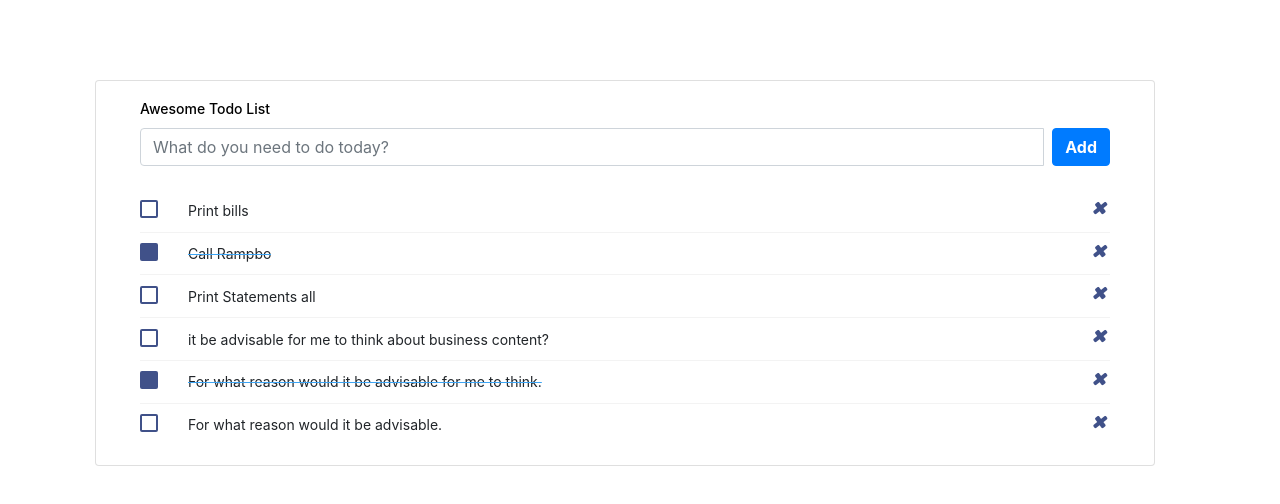
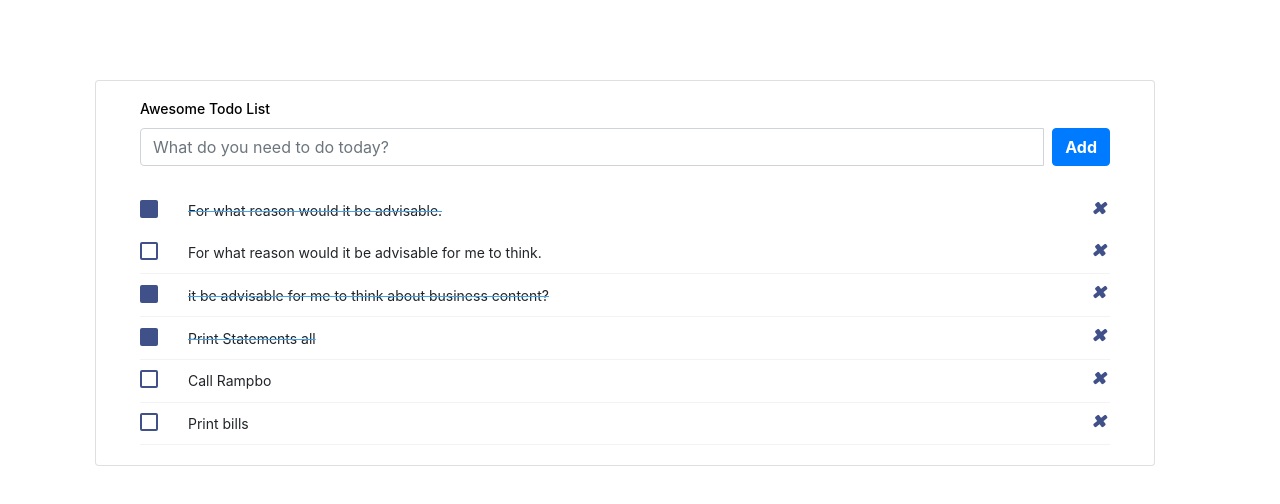
Before and after one commit to quanghuy30101999/todo_app, a React (Create React App) app: page / in a window 1280 px wide. Shown: the top 504 px of the page. Built offline with nearby package versions, Linux system fonts and the light colour scheme.

Commit message:
RJT-10: Show todo app with mock data

```diff
--- a/src/App.js
+++ b/src/App.js
@@ -1,5 +1,5 @@
-import './App.css';
-
+import "./App.css";
+import TodoApp from './components/todoApp'
 function App() {
   return (
     <div className="page-content page-container" id="page-content">
@@ -9,27 +9,19 @@ function App() {
             <div className="card px-3">
               <div className="card-body">
                 <h4 className="card-title">Awesome Todo list</h4>
-                  <div className="add-items d-flex"> <input type="text" className="form-control todo-list-input" placeholder="What do you need to do today?" /> <button className="add btn btn-primary font-weight-bold todo-list-add-btn">Add</button> </div>
+                <div className="add-items d-flex">
+                  <input
+                    type="text"
+                    className="form-control todo-list-input"
+                    placeholder="What do you need to do today?"
+                  />
+                  <button className="add btn btn-primary font-weight-bold todo-list-add-btn">
+                    Add
+                  </button>
+                </div>
                 <div className="list-wrapper">
                   <ul className="d-flex flex-column-reverse todo-list">
-                      <li>
-                        <div className="form-check"> <label className="form-check-label"> <input className="checkbox" type="checkbox" /> For what reason would it be advisable. <i className="input-helper" /></label> </div> <i className="remove mdi mdi-close-circle-outline" />
-                      </li>
-                      <li className="completed">
-                        <div className="form-check"> <label className="form-check-label"> <input className="checkbox" type="checkbox" defaultChecked /> For what reason would it be advisable for me to think. <i className="input-helper" /></label> </div> <i className="remove mdi mdi-close-circle-outline" />
-                      </li>
-                      <li>
-                        <div className="form-check"> <label className="form-check-label"> <input className="checkbox" type="checkbox" /> it be advisable for me to think about business content? <i className="input-helper" /></label> </div> <i className="remove mdi mdi-close-circle-outline" />
-                      </li>
-                      <li>
-                        <div className="form-check"> <label className="form-check-label"> <input className="checkbox" type="checkbox" /> Print Statements all <i className="input-helper" /></label> </div> <i className="remove mdi mdi-close-circle-outline" />
-                      </li>
-                      <li className="completed">
-                        <div className="form-check"> <label className="form-check-label"> <input className="checkbox" type="checkbox" defaultChecked /> Call Rampbo <i className="input-helper" /></label> </div> <i className="remove mdi mdi-close-circle-outline" />
-                      </li>
-                      <li>
-                        <div className="form-check"> <label className="form-check-label"> <input className="checkbox" type="checkbox" /> Print bills <i className="input-helper" /></label> </div> <i className="remove mdi mdi-close-circle-outline" />
-                      </li>
+                    <TodoApp />
                   </ul>
                 </div>
               </div>
--- /dev/null
+++ b/src/components/todoApp.js
@@ -0,0 +1,26 @@
+import data from "../mock_data";
+
+export default function todoApp() {
+  return (
+    <div>
+      {data.map((value, index) => {
+        let className = value.completed ? "completed" : null;
+        return (
+          <li className={className} key={index}>
+            <div className="form-check">
+              <label className="form-check-label">
+                <input
+                  className="checkbox"
+                  type="checkbox"
+                  defaultChecked={value.completed}
+                />
+                {value.content} <i className="input-helper" />
+              </label>
+            </div>
+            <i className="remove mdi mdi-close-circle-outline" />
+          </li>
+        );
+      })}
+    </div>
+  );
+}
--- /dev/null
+++ b/src/mock_data.js
@@ -0,0 +1,28 @@
+const data = [
+  {
+    content: 'For what reason would it be advisable.',
+    completed: true
+  },
+  {
+    content: 'For what reason would it be advisable for me to think.',
+    completed: false
+  },
+  {
+    content: 'it be advisable for me to think about business content?',
+    completed: true
+  },
+  {
+    content: 'Print Statements all',
+    completed: true
+  },
+  {
+    content: 'Call Rampbo',
+    completed: false
+  },
+  {
+    content: 'Print bills',
+    completed: false
+  }
+];
+
+export default data;
```
Lines whose indentation alone changed are shown as unchanged.
